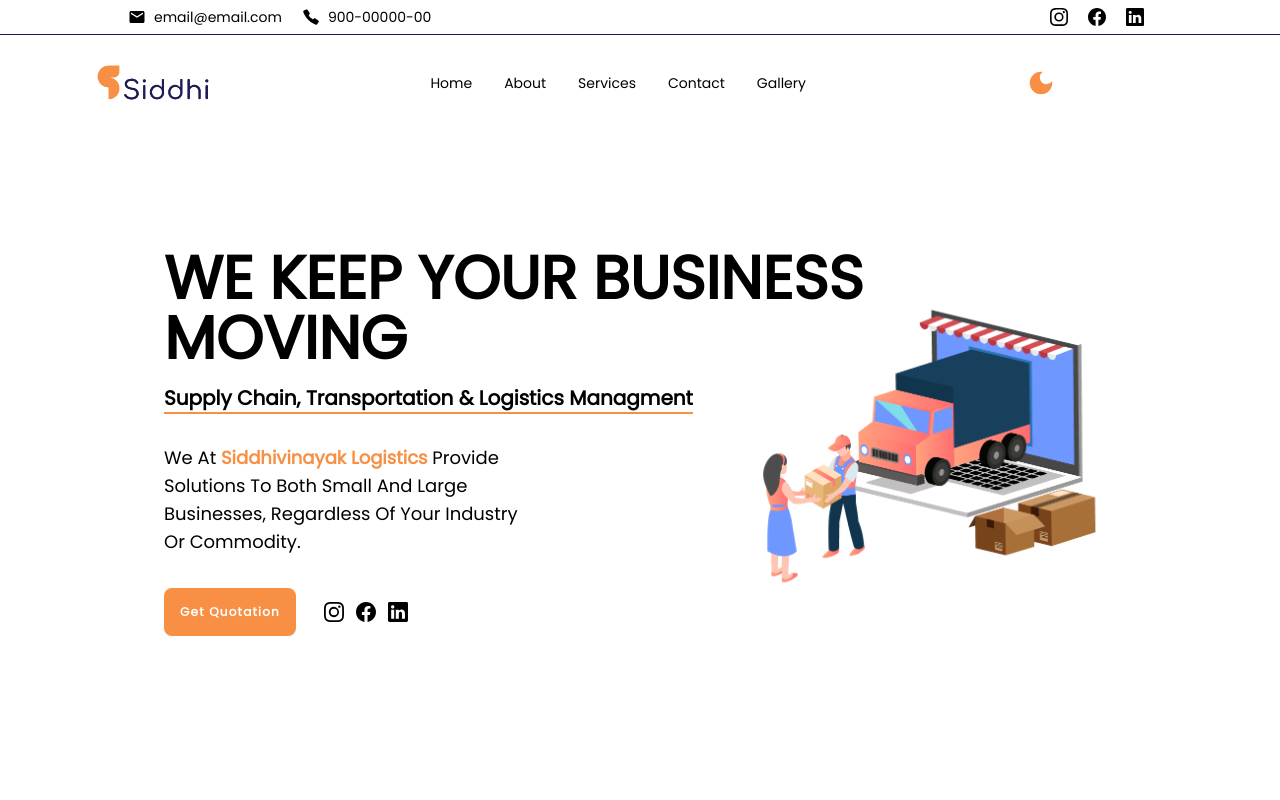
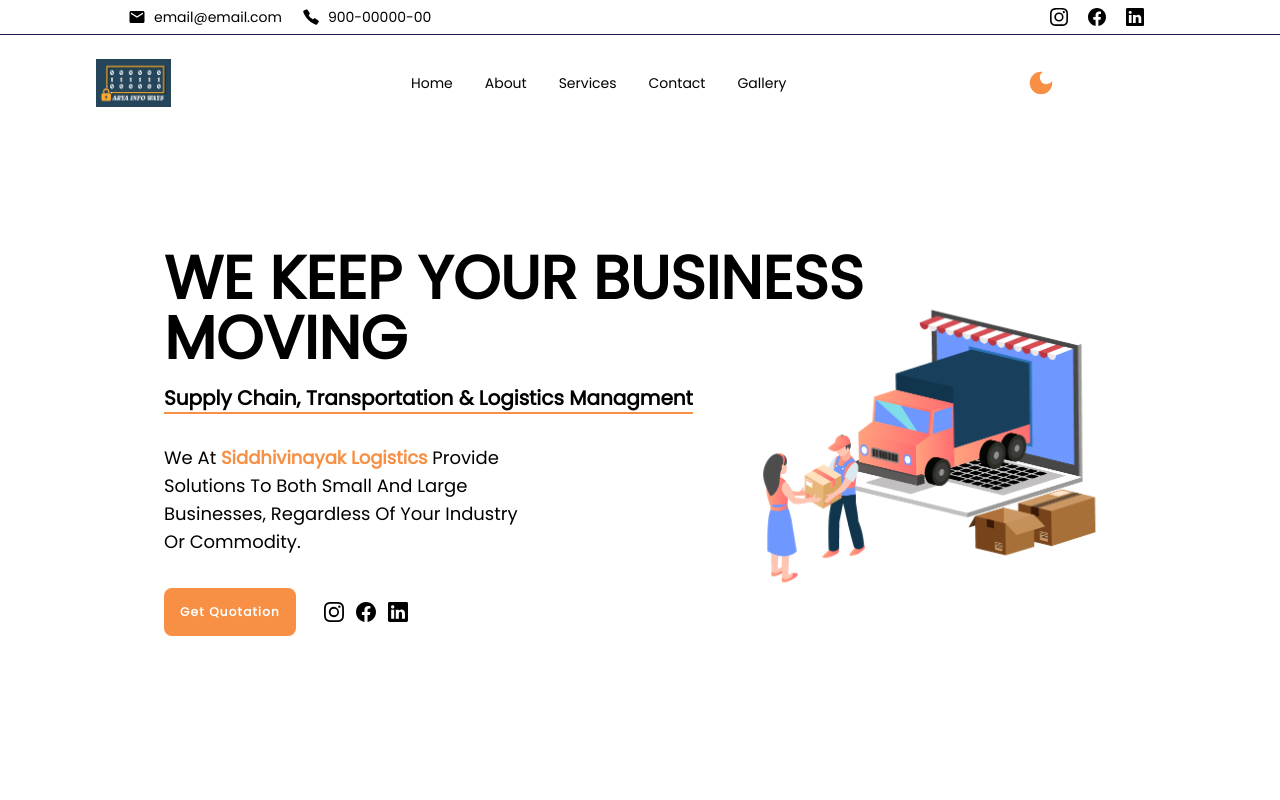
Before and after one commit to iamadityamall/Aarya, a React (Create React App) app: page / in a window 1280 px wide. Shown: the top 800 px of the page. Built offline with nearby package versions, Linux system fonts and the light colour scheme; no server answers.

Commit message:
logo changed

```diff
--- a/public/index.html
+++ b/public/index.html
@@ -24,7 +24,7 @@
       work correctly both with client-side routing and a non-root public URL.
       Learn how to configure a non-root public URL by running `npm run build`.
     -->
-    <title>React App</title>
+    <title>Arya Infoways</title>
   </head>
   <body>
     <noscript>You need to enable JavaScript to run this app.</noscript>
--- a/src/components/Navbar.jsx
+++ b/src/components/Navbar.jsx
@@ -38,8 +38,8 @@ const Navbar = () => {
               <img
                 src={`${
                   darkmode
-                    ? "./images/siddhi-light-2.png"
-                    : "./images/siddhi-dark-2.png"
+                    ? "./images/arya_info_ways.jpeg"
+                    : "./images/arya_info_ways.jpeg"
                 }`}
                 alt="logo"
                 className="h-10 md:h-12 object-cover"
```
Also changed, not shown: public/images/arya_info_ways.jpeg (added).
